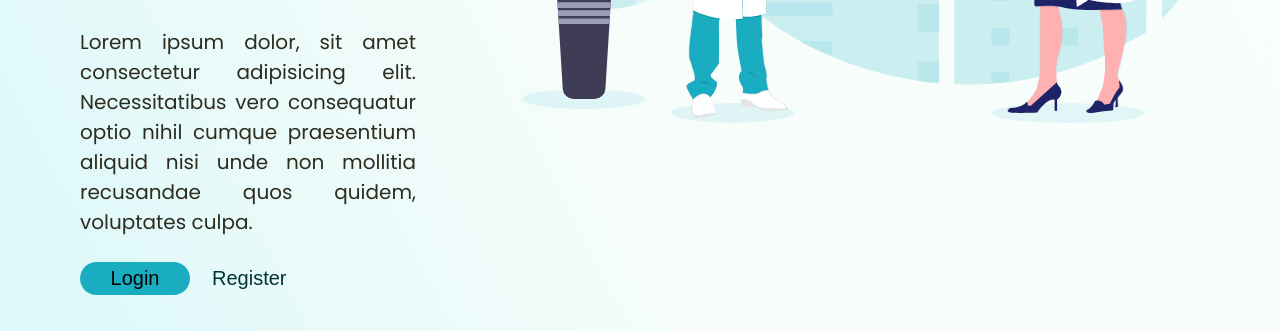
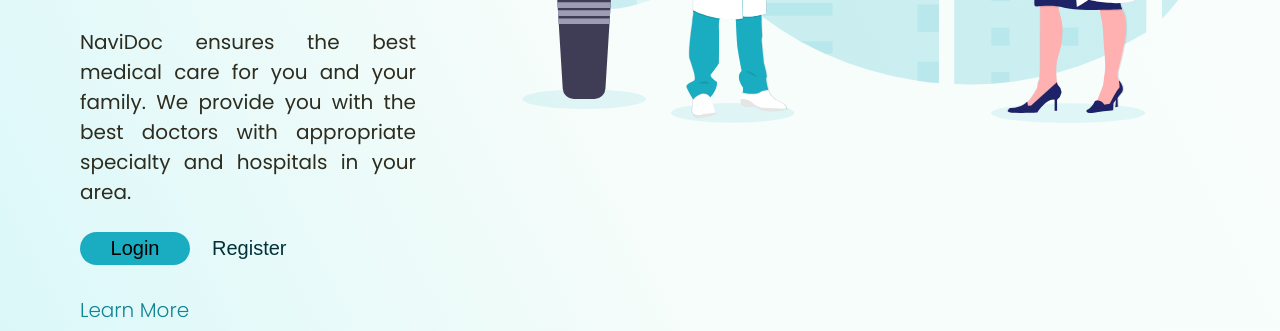
Before and after one commit to kalashjain23/navidoc, a plain HTML site: page index.html in a window 1280 px wide. Shown: the part 466-797 px from the top of the page. Drawn offline with Linux system fonts and the light colour scheme.

Commit message:
add about us

```diff
--- a/index.html
+++ b/index.html
@@ -41,10 +41,9 @@
             <h1>We Care about <span>You</span> & your <span>Families</span></h1>
           </div>
           <div class="main-para">
-            Lorem ipsum dolor, sit amet consectetur adipisicing elit.
-            Necessitatibus vero consequatur optio nihil cumque praesentium
-            aliquid nisi unde non mollitia recusandae quos quidem, voluptates
-            culpa.
+            NaviDoc ensures the best medical care for you and your family. We
+            provide you with the best doctors with appropriate specialty and
+            hospitals in your area.
           </div>
 
           <div class="logins-btns">
```
Also changed, not shown: 1 other file.
